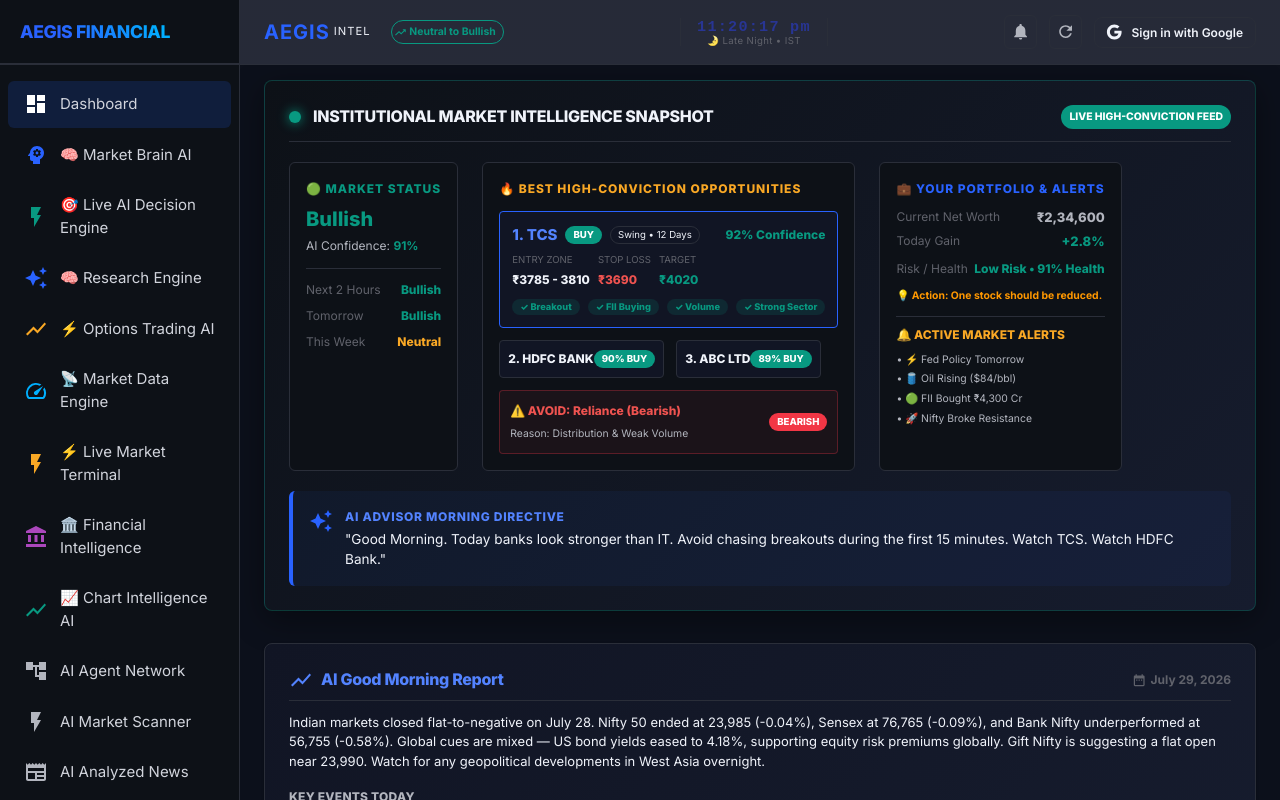
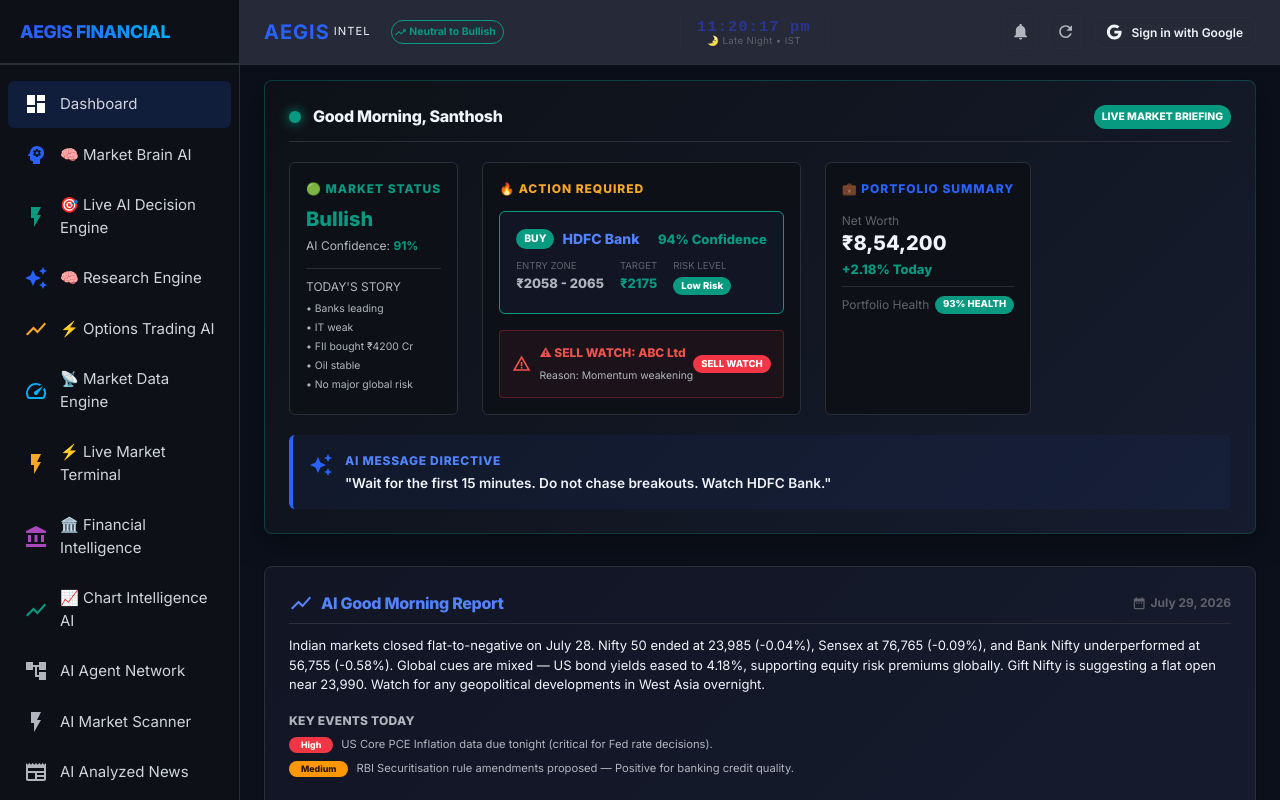
Before and after one commit to TKSanthosh001/financial-intelligence-platform, a React (Vite) app in the folder frontend/: page / in a window 1280 px wide. Built offline with nearby package versions, Linux system fonts and the light colour scheme; no server answers.

Commit message:
Update: Good Morning Santhosh briefing with BUY HDFC Bank (94% confidence, 2058-2065 entry, 2175 target) and Portfolio ₹8,54,200 (+2.18%, 93% health)

```diff
--- a/frontend/src/components/InstitutionalSnapshotCard.jsx
+++ b/frontend/src/components/InstitutionalSnapshotCard.jsx
@@ -1,15 +1,11 @@
 import React from 'react';
 import {
-  Box, Grid, Paper, Typography, Chip, Button, Divider
+  Box, Grid, Paper, Typography, Chip, Divider
 } from '@mui/material';
-import TrendingUpIcon from '@mui/icons-material/TrendingUp';
-import TrendingDownIcon from '@mui/icons-material/TrendingDown';
+import AutoAwesomeIcon from '@mui/icons-material/AutoAwesome';
+import AccountBalanceWalletIcon from '@mui/icons-material/AccountBalanceWallet';
+import FlashOnIcon from '@mui/icons-material/FlashOn';
 import WarningAmberIcon from '@mui/icons-material/WarningAmber';
-import CheckCircleIcon from '@mui/icons-material/CheckCircle';
-import NotificationsActiveIcon from '@mui/icons-material/NotificationsActive';
-import AccountBalanceWalletIcon from '@mui/icons-material/AccountBalanceWallet';
-import AutoAwesomeIcon from '@mui/icons-material/AutoAwesome';
-import FlashOnIcon from '@mui/icons-material/FlashOn';
 
 export const InstitutionalSnapshotCard = () => {
   return (
@@ -29,10 +25,10 @@
         <Box sx={{ display: 'flex', alignItems: 'center', gap: 1.5 }}>
           <Box sx={{ width: 12, height: 12, borderRadius: '50%', bgcolor: '#089981', boxShadow: '0 0 12px #089981', animation: 'pulse 1.5s infinite' }} />
           <Typography variant="h5" sx={{ fontWeight: 900, color: '#f0f3fa', letterSpacing: '-0.02em' }}>
-            INSTITUTIONAL MARKET INTELLIGENCE SNAPSHOT
+            Good Morning, Santhosh
           </Typography>
         </Box>
-        <Chip label="LIVE HIGH-CONVICTION FEED" color="success" size="small" sx={{ fontWeight: 800, fontSize: '0.65rem' }} />
+        <Chip label="LIVE MARKET BRIEFING" color="success" size="small" sx={{ fontWeight: 800, fontSize: '0.65rem' }} />
       </Box>
 
       <Grid container spacing={3}>
@@ -49,133 +45,95 @@
               AI Confidence: <strong style={{ color: '#089981' }}>91%</strong>
             </Typography>
             <Divider sx={{ borderColor: '#2a2e39', my: 1 }} />
-            {[
-              { label: 'Next 2 Hours', status: 'Bullish', color: '#089981' },
-              { label: 'Tomorrow', status: 'Bullish', color: '#089981' },
-              { label: 'This Week', status: 'Neutral', color: '#f9a825' },
-            ].map((st, i) => (
-              <Box key={i} sx={{ display: 'flex', justifyContent: 'space-between', py: 0.4 }}>
-                <Typography variant="caption" sx={{ color: 'text.disabled' }}>{st.label}</Typography>
-                <Typography variant="caption" sx={{ fontWeight: 800, color: st.color }}>{st.status}</Typography>
-              </Box>
+            <Typography variant="caption" sx={{ color: 'text.secondary', display: 'block', mb: 0.5 }}>
+              TODAY'S STORY
+            </Typography>
+            {['• Banks leading', '• IT weak', '• FII bought ₹4200 Cr', '• Oil stable', '• No major global risk'].map((st, i) => (
+              <Typography key={i} variant="caption" sx={{ display: 'block', color: 'text.secondary', fontSize: '0.65rem', mb: 0.2 }}>
+                {st}
+              </Typography>
             ))}
           </Box>
         </Grid>
 
-        {/* ── Column 2: Best Opportunities (🔥) & Avoid (⚠️) ── */}
+        {/* ── Column 2: Action Required (🔥 BUY HDFC Bank) & Sell Watch (⚠) ── */}
         <Grid item xs={12} md={6}>
           <Box sx={{ p: 2, bgcolor: '#0d1117', border: '1px solid #2a2e39', borderRadius: 1.5, height: '100%' }}>
             <Typography variant="caption" sx={{ color: '#f9a825', fontWeight: 900, letterSpacing: '0.08em', display: 'flex', alignItems: 'center', gap: 0.75, mb: 1.5 }}>
-              🔥 BEST HIGH-CONVICTION OPPORTUNITIES
+              🔥 ACTION REQUIRED
             </Typography>
 
-            {/* Opportunity 1: TCS */}
-            <Box sx={{ p: 1.5, bgcolor: '#111524', borderRadius: 1, border: '1px solid #2962ff', mb: 1.5 }}>
-              <Box sx={{ display: 'flex', justifyContent: 'space-between', alignItems: 'center', mb: 0.75 }}>
+            {/* Action Item: HDFC Bank */}
+            <Box sx={{ p: 2, bgcolor: '#111524', borderRadius: 1.5, border: '1px solid #089981', mb: 2 }}>
+              <Box sx={{ display: 'flex', justifyContent: 'space-between', alignItems: 'center', mb: 1 }}>
                 <Box sx={{ display: 'flex', alignItems: 'center', gap: 1 }}>
-                  <Typography variant="body1" sx={{ fontWeight: 900, color: 'primary.light' }}>1. TCS</Typography>
-                  <Chip label="BUY" color="success" size="small" sx={{ fontWeight: 900, fontSize: '0.6rem', height: 18 }} />
-                  <Chip label="Swing • 12 Days" variant="outlined" size="small" sx={{ fontSize: '0.6rem', height: 18, borderColor: '#2a2e39' }} />
+                  <Chip label="BUY" color="success" size="small" sx={{ fontWeight: 900, fontSize: '0.65rem', height: 20 }} />
+                  <Typography variant="h6" sx={{ fontWeight: 900, color: 'primary.light' }}>HDFC Bank</Typography>
                 </Box>
-                <Typography variant="caption" sx={{ fontWeight: 900, color: '#089981' }}>92% Confidence</Typography>
+                <Typography variant="body2" sx={{ fontWeight: 900, color: '#089981' }}>94% Confidence</Typography>
               </Box>
-              <Grid container spacing={1} sx={{ mb: 1 }}>
+
+              <Grid container spacing={2}>
                 <Grid item xs={4}>
                   <Typography variant="caption" sx={{ color: 'text.disabled', fontSize: '0.6rem', display: 'block' }}>ENTRY ZONE</Typography>
-                  <Typography variant="caption" sx={{ fontWeight: 800 }}>₹3785 - 3810</Typography>
-                </Grid>
-                <Grid item xs={4}>
-                  <Typography variant="caption" sx={{ color: 'text.disabled', fontSize: '0.6rem', display: 'block' }}>STOP LOSS</Typography>
-                  <Typography variant="caption" sx={{ fontWeight: 800, color: '#ef5350' }}>₹3690</Typography>
+                  <Typography variant="body2" sx={{ fontWeight: 800 }}>₹2058 - 2065</Typography>
                 </Grid>
                 <Grid item xs={4}>
                   <Typography variant="caption" sx={{ color: 'text.disabled', fontSize: '0.6rem', display: 'block' }}>TARGET</Typography>
-                  <Typography variant="caption" sx={{ fontWeight: 800, color: '#089981' }}>₹4020</Typography>
+                  <Typography variant="body2" sx={{ fontWeight: 800, color: '#089981' }}>₹2175</Typography>
+                </Grid>
+                <Grid item xs={4}>
+                  <Typography variant="caption" sx={{ color: 'text.disabled', fontSize: '0.6rem', display: 'block' }}>RISK LEVEL</Typography>
+                  <Chip label="Low Risk" color="success" size="small" sx={{ fontWeight: 800, fontSize: '0.6rem', height: 18 }} />
                 </Grid>
               </Grid>
-              <Box sx={{ display: 'flex', gap: 1, flexWrap: 'wrap' }}>
-                {['✓ Breakout', '✓ FII Buying', '✓ Volume', '✓ Strong Sector'].map((r, idx) => (
-                  <Chip key={idx} label={r} size="small" sx={{ fontSize: '0.58rem', height: 16, bgcolor: 'rgba(8,153,129,0.15)', color: '#089981', fontWeight: 800 }} />
-                ))}
-              </Box>
             </Box>
 
-            {/* Opportunities 2 & 3 */}
-            <Grid container spacing={1.5} sx={{ mb: 1.5 }}>
-              <Grid item xs={6}>
-                <Box sx={{ p: 1, bgcolor: '#111524', borderRadius: 1, border: '1px solid #2a2e39', display: 'flex', justifyContent: 'space-between', alignItems: 'center' }}>
-                  <Typography variant="caption" sx={{ fontWeight: 800 }}>2. HDFC BANK</Typography>
-                  <Chip label="90% BUY" color="success" size="small" sx={{ fontWeight: 800, fontSize: '0.6rem', height: 18 }} />
+            {/* Sell Watch Section */}
+            <Box sx={{ p: 1.5, bgcolor: 'rgba(242,54,69,0.06)', borderRadius: 1, border: '1px solid rgba(242,54,69,0.3)', display: 'flex', justifyContent: 'space-between', alignItems: 'center' }}>
+              <Box sx={{ display: 'flex', alignItems: 'center', gap: 1 }}>
+                <WarningAmberIcon sx={{ color: '#ef5350', fontSize: '1.2rem' }} />
+                <Box>
+                  <Typography variant="caption" sx={{ color: '#ef5350', fontWeight: 900, display: 'block' }}>
+                    ⚠ SELL WATCH: ABC Ltd
+                  </Typography>
+                  <Typography variant="caption" sx={{ color: 'text.secondary', fontSize: '0.65rem' }}>
+                    Reason: Momentum weakening
+                  </Typography>
                 </Box>
-              </Grid>
-              <Grid item xs={6}>
-                <Box sx={{ p: 1, bgcolor: '#111524', borderRadius: 1, border: '1px solid #2a2e39', display: 'flex', justifyContent: 'space-between', alignItems: 'center' }}>
-                  <Typography variant="caption" sx={{ fontWeight: 800 }}>3. ABC LTD</Typography>
-                  <Chip label="89% BUY" color="success" size="small" sx={{ fontWeight: 800, fontSize: '0.6rem', height: 18 }} />
-                </Box>
-              </Grid>
-            </Grid>
-
-            {/* Avoid Section */}
-            <Box sx={{ p: 1.25, bgcolor: 'rgba(242,54,69,0.06)', borderRadius: 1, border: '1px solid rgba(242,54,69,0.3)', display: 'flex', justifyContent: 'space-between', alignItems: 'center' }}>
-              <Box>
-                <Typography variant="caption" sx={{ color: '#ef5350', fontWeight: 900, display: 'flex', alignItems: 'center', gap: 0.5 }}>
-                  ⚠️ AVOID: Reliance (Bearish)
-                </Typography>
-                <Typography variant="caption" sx={{ color: 'text.secondary', fontSize: '0.65rem' }}>
-                  Reason: Distribution & Weak Volume
-                </Typography>
               </Box>
-              <Chip label="BEARISH" color="error" size="small" sx={{ fontWeight: 800, fontSize: '0.6rem', height: 18 }} />
+              <Chip label="SELL WATCH" color="error" size="small" sx={{ fontWeight: 800, fontSize: '0.6rem', height: 18 }} />
             </Box>
           </Box>
         </Grid>
 
-        {/* ── Column 3: Portfolio & Alerts (💼 🔔) ── */}
+        {/* ── Column 3: Portfolio (💼) ── */}
         <Grid item xs={12} md={3}>
           <Box sx={{ p: 2, bgcolor: '#0d1117', border: '1px solid #2a2e39', borderRadius: 1.5, height: '100%' }}>
-            <Typography variant="caption" sx={{ color: '#2962ff', fontWeight: 900, letterSpacing: '0.08em', display: 'flex', alignItems: 'center', gap: 0.75, mb: 1 }}>
-              💼 YOUR PORTFOLIO & ALERTS
+            <Typography variant="caption" sx={{ color: '#2962ff', fontWeight: 900, letterSpacing: '0.08em', display: 'flex', alignItems: 'center', gap: 0.75, mb: 1.5 }}>
+              💼 PORTFOLIO SUMMARY
             </Typography>
-            <Box sx={{ display: 'flex', justifyContent: 'space-between', alignItems: 'center', mb: 0.5 }}>
-              <Typography variant="caption" sx={{ color: 'text.disabled' }}>Current Net Worth</Typography>
-              <Typography variant="body2" sx={{ fontWeight: 900 }}>₹2,34,600</Typography>
+            <Typography variant="caption" sx={{ color: 'text.disabled', display: 'block' }}>Net Worth</Typography>
+            <Typography variant="h4" sx={{ fontWeight: 900, color: '#f0f3fa', mb: 0.5 }}>₹8,54,200</Typography>
+            <Typography variant="body2" sx={{ fontWeight: 800, color: '#089981', mb: 1 }}>+2.18% Today</Typography>
+            <Divider sx={{ borderColor: '#2a2e39', my: 1 }} />
+            <Box sx={{ display: 'flex', justifyContent: 'space-between', alignItems: 'center' }}>
+              <Typography variant="caption" sx={{ color: 'text.disabled' }}>Portfolio Health</Typography>
+              <Chip label="93% HEALTH" color="success" size="small" sx={{ fontWeight: 900, fontSize: '0.6rem', height: 18 }} />
             </Box>
-            <Box sx={{ display: 'flex', justifyContent: 'space-between', alignItems: 'center', mb: 1 }}>
-              <Typography variant="caption" sx={{ color: 'text.disabled' }}>Today Gain</Typography>
-              <Typography variant="body2" sx={{ fontWeight: 900, color: '#089981' }}>+2.8%</Typography>
-            </Box>
-            <Box sx={{ display: 'flex', justifyContent: 'space-between', alignItems: 'center', mb: 1 }}>
-              <Typography variant="caption" sx={{ color: 'text.disabled' }}>Risk / Health</Typography>
-              <Typography variant="caption" sx={{ fontWeight: 800, color: '#089981' }}>Low Risk • 91% Health</Typography>
-            </Box>
-            <Typography variant="caption" sx={{ color: 'warning.main', fontWeight: 700, display: 'block', mb: 1.5, fontSize: '0.65rem' }}>
-              💡 Action: One stock should be reduced.
-            </Typography>
-
-            <Divider sx={{ borderColor: '#2a2e39', my: 1 }} />
-
-            <Typography variant="caption" sx={{ color: '#f9a825', fontWeight: 900, display: 'block', mb: 0.75 }}>
-              🔔 ACTIVE MARKET ALERTS
-            </Typography>
-            {['⚡ Fed Policy Tomorrow', '🛢️ Oil Rising ($84/bbl)', '🟢 FII Bought ₹4,300 Cr', '🚀 Nifty Broke Resistance'].map((alt, idx) => (
-              <Typography key={idx} variant="caption" sx={{ display: 'block', color: 'text.secondary', fontSize: '0.65rem', mb: 0.3 }}>
-                • {alt}
-              </Typography>
-            ))}
           </Box>
         </Grid>
       </Grid>
 
-      {/* ── Bottom AI Morning Briefing Note ── */}
+      {/* ── Bottom AI Morning Directive Note ── */}
       <Box sx={{ mt: 2.5, p: 2, bgcolor: 'rgba(41,98,255,0.06)', borderRadius: 1.5, borderLeft: '4px solid #2962ff', display: 'flex', alignItems: 'flex-start', gap: 1.5 }}>
         <AutoAwesomeIcon sx={{ color: '#2962ff', mt: 0.2 }} />
         <Box>
           <Typography variant="caption" sx={{ color: 'primary.light', fontWeight: 900, letterSpacing: '0.06em', display: 'block', mb: 0.25 }}>
-            AI ADVISOR MORNING DIRECTIVE
+            AI MESSAGE DIRECTIVE
           </Typography>
-          <Typography variant="body2" sx={{ color: 'text.primary', lineHeight: 1.5, fontSize: '0.85rem' }}>
-            "Good Morning. Today banks look stronger than IT. Avoid chasing breakouts during the first 15 minutes. Watch TCS. Watch HDFC Bank."
+          <Typography variant="body2" sx={{ color: 'text.primary', lineHeight: 1.5, fontSize: '0.85rem', fontWeight: 600 }}>
+            "Wait for the first 15 minutes. Do not chase breakouts. Watch HDFC Bank."
           </Typography>
         </Box>
       </Box>
```
